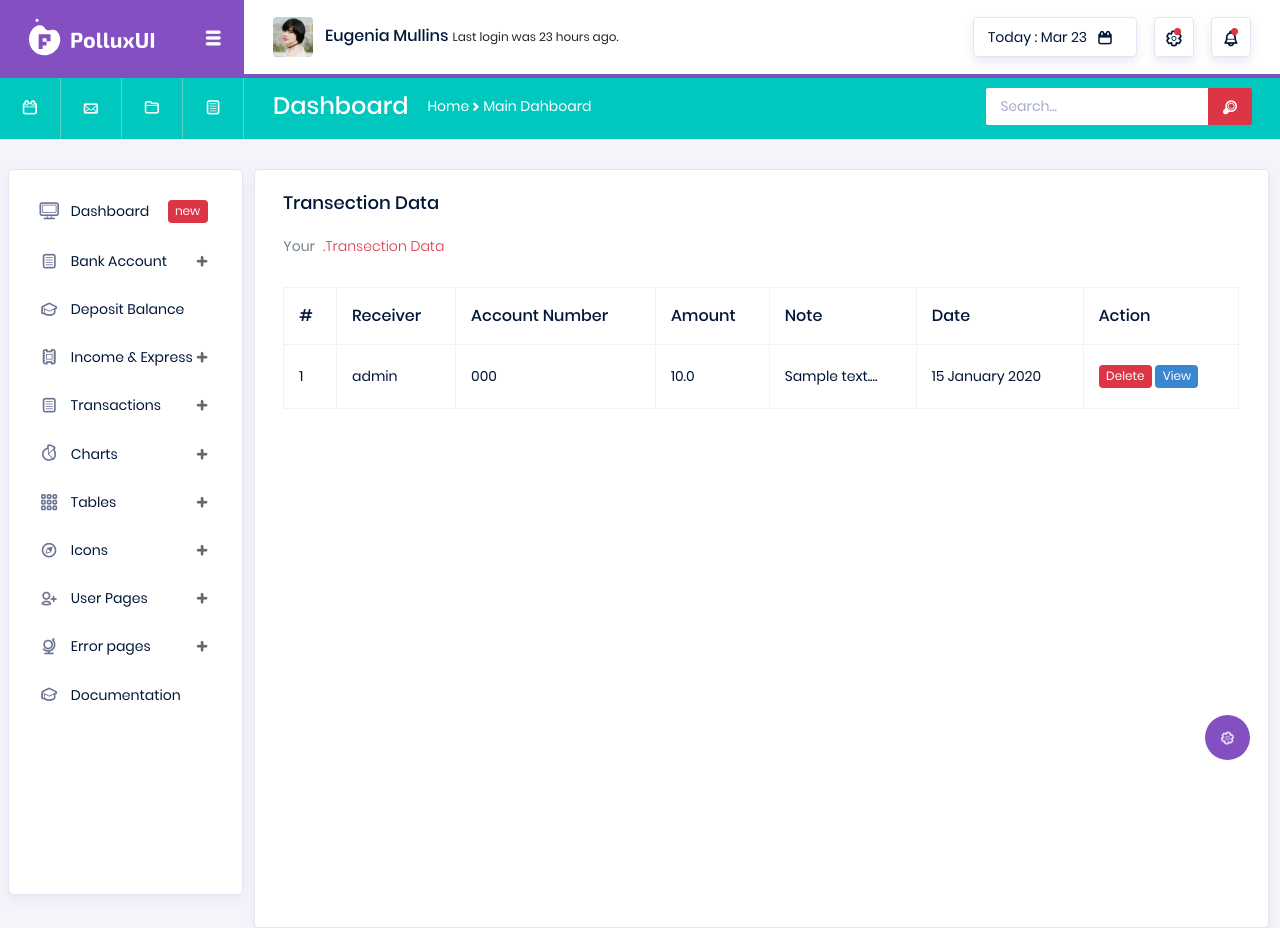
After one commit to 0rakib0/Daily-Track, a Django app: page /transection-data/ in a window 1280 px wide. The commit adds this page. Run offline with Django 5.2, Linux system fonts and the light colour scheme; a user stored in the database is signed in; data comes from the database, SQL or seed files in the repository; tables that the repository leaves empty hold one stand-in row (values such as "Sample post"); some libraries are stand-ins or nearby versions.

```diff
--- a/templates/shared/sidebar.html
+++ b/templates/shared/sidebar.html
@@ -60,13 +60,6 @@
       </li>
 
       <li class="nav-item">
-        <a class="nav-link" href="{% url 'transaction:transection_blance' %}">
-          <i class="typcn typcn-mortar-board menu-icon"></i>
-          <span class="menu-title">Transection Balance</span>
-        </a>
-      </li>
-
-      <li class="nav-item">
         <a class="nav-link" data-toggle="collapse" href="#ui-basic" aria-expanded="false" aria-controls="ui-basic">
           <i class="typcn typcn-document-text menu-icon"></i>
           <span class="menu-title">Transactions</span>
@@ -74,9 +67,9 @@
         </a>
         <div class="collapse" id="ui-basic">
           <ul class="nav flex-column sub-menu">
-            <li class="nav-item"> <a class="nav-link" href="pages/ui-features/buttons.html">Transection Catagory</a></li>
-            <li class="nav-item"> <a class="nav-link" href="pages/ui-features/dropdowns.html">Dropdowns</a></li>
-            <li class="nav-item"> <a class="nav-link" href="pages/ui-features/typography.html">Typography</a></li>
+            <li class="nav-item"> <a class="nav-link" href="{% url 'transaction:transection_blance' %}">Transection Blance</a></li>
+            <li class="nav-item"> <a class="nav-link" href="{% url 'transaction:transection_data' %}">Transetion Data</a></li>
+            <li class="nav-item"> <a class="nav-link" href="{% url 'transaction:receive_transection' %}">Transetion Receive</a></li>
           </ul>
         </div>
       </li>
--- /dev/null
+++ b/templates/transaction/transection_data.html
@@ -0,0 +1,96 @@
+{% extends 'base.html' %}
+{% load static %}
+
+{% block body %}
+
+<div class="col-lg-12 grid-margin stretch-card">
+    <div class="card">
+      <div class="card-body">
+        {% include "shared/messages.html" %}
+        <h4 class="card-title">Transection Data</h4>
+        <p class="card-description">
+          Your <code>.Transection Data</code>
+        </p>
+        <div class="table-responsive pt-3">
+          <table class="table table-bordered">
+            <thead>
+              <tr>
+                <th>
+                  #
+                </th>
+                <th>
+                  Receiver
+                </th>
+                <th>
+                  Account Number
+                </th>
+                <th>
+                  Amount
+                </th>
+                <th>
+                  Note
+                </th>
+                <th>
+                  Date
+                </th>
+                <th>
+                  Action
+                </th>
+              </tr>
+            </thead>
+            <tbody>
+              {% for data in transection_data %}
+              <tr>
+                <td>
+                  {{forloop.counter}}
+                </td>
+                <td>
+                  {{data.receive_user}}
+                </td>
+                <td>
+                    {{data.account_number}}
+                </td>
+                <td>
+                    {{data.amount}}
+                  </td>
+                <td>
+                  {{data.note|slice:30}}...
+                </td>
+                <td>
+                    {{data.transection_date|date:"d F Y"}}
+                </td>
+                <td>
+                  <a href="" class="badge badge-danger">Delete</a>
+                  <a href="" class="badge badge-info">View</a>
+                </td>
+              </tr>
+            {% endfor %}
+            </tbody>
+          </table>
+        </div>
+      </div>
+    </div>
+  </div>
+
+<!-- Modal -->
+<div class="modal fade" id="exampleModal" tabindex="-1" role="dialog" aria-labelledby="exampleModalLabel" aria-hidden="true">
+    <div class="modal-dialog" role="document">
+      <div class="modal-content">
+        <div class="modal-header">
+          <h5 class="modal-title" id="exampleModalLabel">DO you want to delete it</h5>
+          <button type="button" class="close" data-dismiss="modal" aria-label="Close">
+            <span aria-hidden="true">&times;</span>
+          </button>
+        </div>
+        <div class="modal-body text-danger">
+            Are you sure, you want to delete this banks account!
+        </div>
+        <div class="modal-footer">
+          <button type="button" class="btn btn-secondary" data-dismiss="modal">No</button>
+          <a id="delete-bank" class="btn btn-danger">Yes Delete It</a>
+        </div>
+      </div>
+    </div>
+  </div>
+
+{% endblock %}
--- a/transactions/admin.py
+++ b/transactions/admin.py
@@ -1,9 +1,9 @@
 from django.contrib import admin
-from .models import Bank, Account, TotalAmount, TransectionCategory, Transaction, Income, Express
+from .models import Bank, Account, TotalBalance, TransectionCategory, Transaction, Income, Express
 # Register your models here.
 admin.site.register(Bank)
 admin.site.register(Account)
-admin.site.register(TotalAmount)
+admin.site.register(TotalBalance)
 admin.site.register(TransectionCategory)
 admin.site.register(Transaction)
 admin.site.register(Income)
--- a/transactions/models.py
+++ b/transactions/models.py
@@ -1,5 +1,8 @@
 from django.db import models
 from django.contrib.auth.models import User
+from django.db.models.signals import post_save
+from django.dispatch import receiver
+
 # Create your models here.
 
 class Bank(models.Model):
@@ -14,7 +17,7 @@ class Bank(models.Model):
 
 
 class Account(models.Model):
-    user = models.OneToOneField(User, on_delete=models.CASCADE)
+    user = models.ForeignKey(User, on_delete=models.CASCADE)
     bank = models.ForeignKey(Bank, on_delete=models.DO_NOTHING)
     depo_type = models.CharField(max_length=150)
     note = models.CharField(max_length=260)
@@ -25,9 +28,9 @@ class Account(models.Model):
         return self.user.username
 
 
-class TotalAmount(models.Model):
+class TotalBalance(models.Model):
     user = models.OneToOneField(User, on_delete=models.CASCADE)
-    balance = models.DecimalField(max_digits=10, decimal_places=2, default=0.00)
+    balance = models.FloatField(default=0.00)
 
     def __str__(self) -> str:
         return f"{self.user.username} : {self.balance}"
@@ -72,3 +75,11 @@ class Express(models.Model):
 
     def __str__(self) -> str:
         return self.purpose
+
+
+
+
+@receiver(post_save ,sender=User)
+def create_userprofile(sender, instance, created, **kwargs):
+    if created:
+        TotalBalance.objects.create(user=instance)
--- a/transactions/urls.py
+++ b/transactions/urls.py
@@ -10,6 +10,8 @@ urlpatterns = [
     path('delete-bank/<int:id>/', views.DeleteBank, name='delete_bank'),
     path('deposit-blance/', views.deposit_blance, name='deposit_blance'),
     path('transection-amount/', views.transection_blance, name='transection_blance'),
+    path('transection-data/', views.transection_data, name='transection_data'),
+    path('receive-transection/', views.receive_transection, name='receive_transection'),
     path('add-income/', views.Add_Income, name='add_income'),
     path('add-express/', views.Add_Express, name='add_express'),
     path('view-income/', views.View_Income, name='view_income'),
--- a/transactions/views.py
+++ b/transactions/views.py
@@ -1,8 +1,9 @@
 from django.shortcuts import render, redirect
 from django.contrib import messages
-from .models import Bank, Account, Income, Express, Transaction
+from .models import Bank, Account, Income, Express, Transaction, TotalBalance
 from django.contrib.auth.models import User
 from django.db import IntegrityError
+from django.db.models import Q
 # Create your views here.
 
 def AddBank(request):
@@ -71,11 +72,13 @@ def DeleteBank(requuest, id):
 def deposit_blance(request):
     user = request.user
     banks = Bank.objects.filter(user=user)
+    total_balance_obj = TotalBalance.objects.get(user=user)
     if request.method == 'POST':
         bank_id = request.POST.get('bank')
         depo_type = request.POST.get('depo_type')
         note = request.POST.get('note')
         amount = request.POST.get('amount')
+        flot_amount = float(amount)
         try:
             bank = Bank.objects.get(id=bank_id)
         except Bank.DoesNotExist:
@@ -87,9 +90,11 @@ def deposit_blance(request):
                 bank = bank,
                 depo_type = depo_type,
                 note = note,
-                amount = amount
+                amount = flot_amount
             )
             accounts.save()
+            total_balance_obj.balance += flot_amount
+            total_balance_obj.save()
             messages.success(request, 'Deposite amount successfully aded!')
             return redirect('transaction:deposit_blance')
         except IntegrityError:
@@ -122,6 +127,32 @@ def transection_blance(request):
         return redirect('transaction:transection_blance')
 
     return render(request, 'transaction/transection.html', context={})
+
+
+
+def transection_data(request):
+    current_user = request.user
+    transection_data = Transaction.objects.filter(send_user=current_user)
+    if not transection_data.exists():
+        messages.warning(request, "No Transection Data Available.")
+    context = {
+        'transection_data':transection_data
+    }
+    return render(request, 'transaction/transection_data.html', context)
+
+
+def receive_transection(request):
+    current_user = request.user
+    account_number = request.user.user_profile.account_number
+    receiver_transection_data = Transaction.objects.filter(Q(receive_user=current_user) & Q(account_number=account_number))
+
+    if not receiver_transection_data.exists():
+        messages.warning(request, "No Transection Data Available.")
+    context = {
+        'receive_transection':receiver_transection_data
+    }
+    return render(request, 'transaction/receive_transection.html', context)
+
 
 
 def Add_Income(request):
@@ -258,13 +289,3 @@ def DeleteExpress(request, id):
     except Express.DoesNotExist:
         messages.error(request, "Data Not Found, Try Again")
         return redirect("transaction:view_express")
-
-
-
-
-def Transection(request):
-    if request.method == "POST":
-        account_number = request.POST.get()
-        print(account_number)
-
-    return render(request, 'transaction/transaction.html', context={})
```
Also changed, not shown: templates/transaction/receive_transection.html (added, +95 -0 lines), accounts/migrations/0001_initial.py, db.sqlite3, transactions/migrations/0001_initial.py, transactions/migrations/0002_alter_account_user.py (added), transactions/migrations/0003_alter_totalbalance_balance.py (added).
